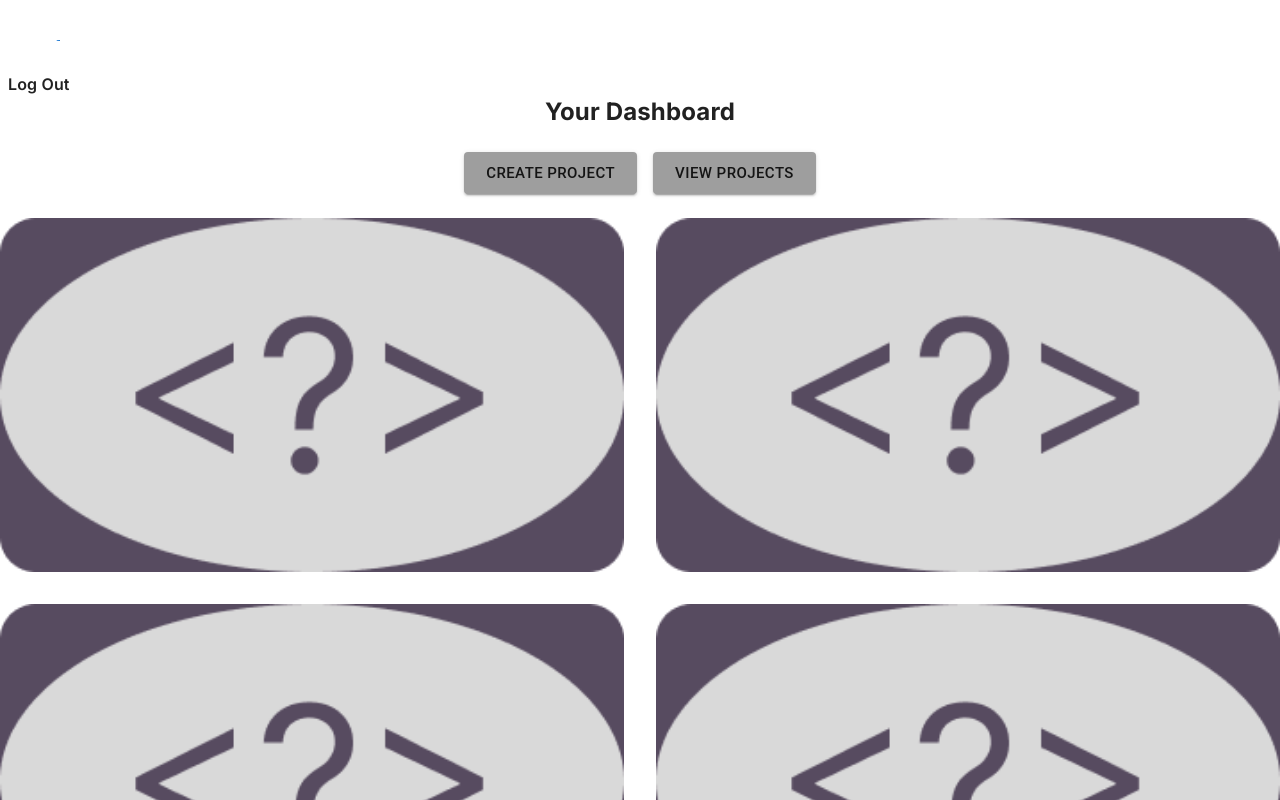
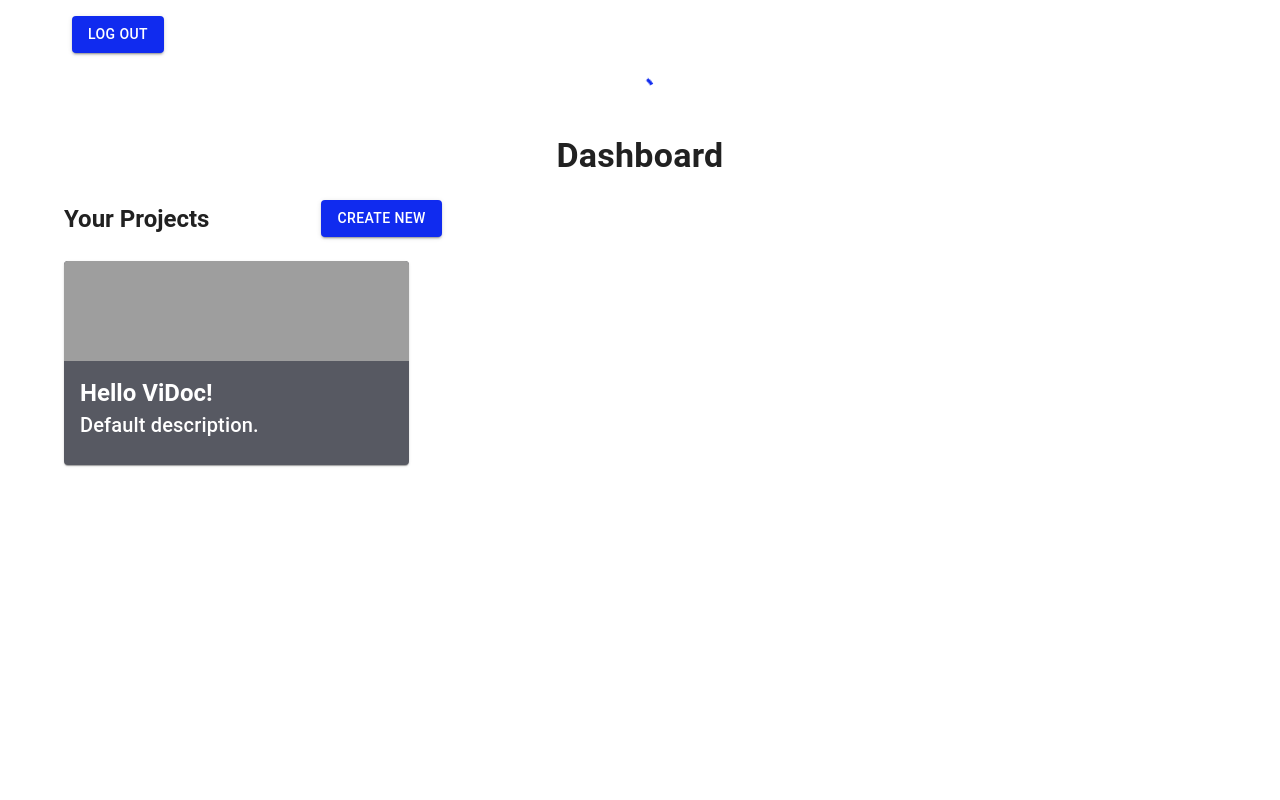
Before and after one commit to nndpznn/viDoc, a Next.js app: page /dashboard in a window 1280 px wide. Shown: the top 800 px of the page. Built offline with nearby package versions, Linux system fonts and the light colour scheme; grey boxes are pictures that could not be loaded.

Commit message:
revamping approach to UI, changed color scheme and created a Projects section.

```diff
--- a/src/app/config/supabaseClient.js
+++ /dev/null
@@ -1,7 +0,0 @@
-import { createClient } from '@supabase/supabase-js'
-
-const supabaseUrl = process.env.NEXT_PUBLIC_SUPABASE_URL
-const supabaseKey = process.env.NEXT_PUBLIC_SUPABASE_ANON_KEY
-const supabase = createClient(supabaseUrl, supabaseKey)
-
-export default supabase
--- a/src/app/dashboard/page.tsx
+++ b/src/app/dashboard/page.tsx
@@ -4,16 +4,36 @@ import Link from 'next/link'
 import { useRouter } from 'next/navigation'
 import Image from 'next/legacy/image'
 
-import { Avatar, CircularProgress, IconButton, Button, Box, Container, Grid, Card } from '@mui/material'
+import { Avatar, CircularProgress, IconButton, Button, Container, Grid, Card, Typography, Stack } from '@mui/material'
 import { createTheme, ThemeProvider } from '@mui/material/styles'
-import { grey } from '@mui/material/colors'
 
 import { supabase } from '@/clients/supabaseClient'
 import { useSupabaseUserMetadata } from '@/hooks/useSupabaseUserMetadata'
 
+import VideoCard from '../uicomponents/videoCard'
+
 const theme = createTheme({
   palette: {
-    primary: grey,
+    primary: {
+      main: '#102BEF',
+    },
+    secondary: {
+      main: '#575962',
+    },
+  },
+  typography: {
+    h1: {
+      fontSize: '3rem',
+      fontWeight: 600,
+    },
+    h2: {
+      fontSize: '1.75rem',
+      fontWeight: 600,
+    },
+    h3: {
+      fontSize: '1.5rem',
+      fontWeight: 600,
+    },
   },
 })
 
@@ -34,62 +54,48 @@ export default function Dashboard() {
   }
 
   return (
-    <div>
-      <IconButton
-        size="large"
-        edge="start"
-        color="inherit"
-        aria-label="menu"
-        sx={{ mt: 1, ml: 1, mr: 1 }}
-        onClick={handleClick}
-      >
-        {metadataLoading ? <CircularProgress /> : <Avatar alt={fullName} src={avatarUrl} />}
-      </IconButton>
-      <p className="font-semibold ml-2">Log Out</p>
+    <Container>
+      <ThemeProvider theme={theme}>
+        <Button variant="contained" onClick={handleClick} sx={{ ml: 1, mt: 2 }}>
+          Log Out
+        </Button>
 
-      <h1 className="text-center text-2xl font-bold">Your Dashboard</h1>
-      <p className="text-center">{fullName}</p>
-      {/* <Button href="/">Click here to go back.</Button> */}
+        <Stack alignItems="center" justifyContent="center" direction="row" gap={1} sx={{ mt: 2 }}>
+          <IconButton size="small" aria-label="menu" sx={{}}>
+            {metadataLoading ? <CircularProgress /> : <Avatar alt={fullName} src={avatarUrl} />}
+          </IconButton>
 
-      <br></br>
+          <Typography variant="h6">{fullName}</Typography>
+        </Stack>
 
-      <ThemeProvider theme={theme}>
-        <Grid container spacing={2} className="flex justify-center content-center">
+        <Typography variant="h4" sx={{ mt: 2, textAlign: 'center', fontWeight: 'bold' }}>
+          Dashboard
+        </Typography>
+
+        <br></br>
+
+        <Stack alignItems="center" direction="row" gap={14}>
+          <Grid>
+            <Typography variant="h5" sx={{ fontWeight: 'bold' }}>
+              Your Projects
+            </Typography>
+          </Grid>
+
           <Grid item xs={'auto'}>
-            <Button variant="contained" size="large" color="primary">
-              Create Project
+            <Button variant="contained" size="medium" color="primary">
+              Create New
             </Button>
           </Grid>
-          <Grid item xs={'auto'}>
-            <Button variant="contained" size="large" color="primary">
-              View Projects
-            </Button>
+        </Stack>
+
+        <br></br>
+
+        <Grid container spacing={4} sx={{}}>
+          <Grid item xs>
+            <VideoCard />
           </Grid>
         </Grid>
       </ThemeProvider>
-
-      <br></br>
-
-      <Grid container spacing={4} className="flex justify-center content-center">
-        <Grid item xs={6}>
-          <Image src="/images/Not-Found.png" alt="ViDoc Logo" layout="responsive" width="300" height="170" />
-        </Grid>
-        <Grid item xs={6}>
-          <Image src="/images/Not-Found.png" alt="ViDoc Logo" layout="responsive" width="300" height="170" />
-        </Grid>
-        <Grid item xs={6}>
-          <Image src="/images/Not-Found.png" alt="ViDoc Logo" layout="responsive" width="300" height="170" />
-        </Grid>
-        <Grid item xs={6}>
-          <Image src="/images/Not-Found.png" alt="ViDoc Logo" layout="responsive" width="300" height="170" />
-        </Grid>
-        <Grid item xs={6}>
-          <Image src="/images/Not-Found.png" alt="ViDoc Logo" layout="responsive" width="300" height="170" />
-        </Grid>
-        <Grid item xs={6}>
-          <Image src="/images/Not-Found.png" alt="ViDoc Logo" layout="responsive" width="300" height="170" />
-        </Grid>
-      </Grid>
-    </div>
+    </Container>
   )
 }
--- a/src/app/globals.css
+++ b/src/app/globals.css
@@ -14,14 +14,14 @@
     --background-start-rgb: 0, 0, 0;
     --background-end-rgb: 0, 0, 0;
     --lavender: 87, 75, 96;
-    --grey: 158, 158, 158;
+    --grey: 120, 123, 135;
   }
 }
 
 body {
   color: rgb(var(--foreground-rgb));
   /* background: linear-gradient(to bottom, transparent, rgb(var(--background-end-rgb))) rgb(var(--background-start-rgb)); */
-  background: rgb(var(--lavender));
+  background: rgb(var(--grey));
 }
 
 @layer utilities {
--- a/src/app/models/project.ts
+++ b/src/app/models/project.ts
@@ -1,7 +1,12 @@
 class Project {
   title: string
+  // thumbnail: image
+  description: string
 
-  constructor() {
-    this.title = 'Untitled Video'
+  constructor(title: string, description: string) {
+    this.title = title
+    this.description = description
   }
 }
+
+export default Project
--- a/src/app/page.tsx
+++ b/src/app/page.tsx
@@ -31,7 +31,7 @@ const useStyles = (theme: Theme) => ({
     justifyContent: 'center',
     alignItems: 'center',
     // backgroundColor: theme.palette.background.default,
-    backgroundColor: '#574b60',
+    backgroundColor: '#787b87',
     fontWeight: 'bold',
     gap: theme.spacing(8),
   },
@@ -109,15 +109,9 @@ export default function Home() {
     >
       <h1 className="font-bold text-3xl">Welcome to ViDoc</h1>
 
-      {/* <IconButton size="large" edge="start" color="inherit" aria-label="menu" sx={{ mr: 2 }} onClick={handleClick}>
-        {metadataLoading ? <CircularProgress /> : <Avatar alt={fullName} src={avatarUrl} />}
-      </IconButton> */}
-
       <Box sx={classes.logoContainer}>
         <Image src="/images/cameraplaceholderlogo.png" alt="ViDoc Logo" layout="responsive" width="512" height="512" />
       </Box>
-
-      {/* Add the logo here */}
 
       {loading ? (
         <CircularProgress />
--- a/src/app/uicomponents/videoCard.tsx
+++ b/src/app/uicomponents/videoCard.tsx
@@ -1,10 +1,23 @@
 import React from 'react'
-import { Card } from '@mui/material'
+import { Card, CardContent, CardMedia, Typography } from '@mui/material'
+import Project from '../models/project'
+
+const defaultCard = new Project('Hello ViDoc!', 'Default description.')
 
 export default function VideoCard() {
   return (
     <>
-      <Card></Card>
+      <Card sx={{ bgcolor: '#575962', maxWidth: 345 }}>
+        <CardMedia sx={{ height: 100 }} image="./public/images/Not-Found.png" title="not found image" />
+        <CardContent>
+          <Typography variant="h5" color="white" sx={{ fontWeight: 'bold' }}>
+            {defaultCard.title}
+          </Typography>
+          <Typography variant="h6" color="white" sx={{}}>
+            {defaultCard.description}
+          </Typography>
+        </CardContent>
+      </Card>
     </>
   )
 }
```
